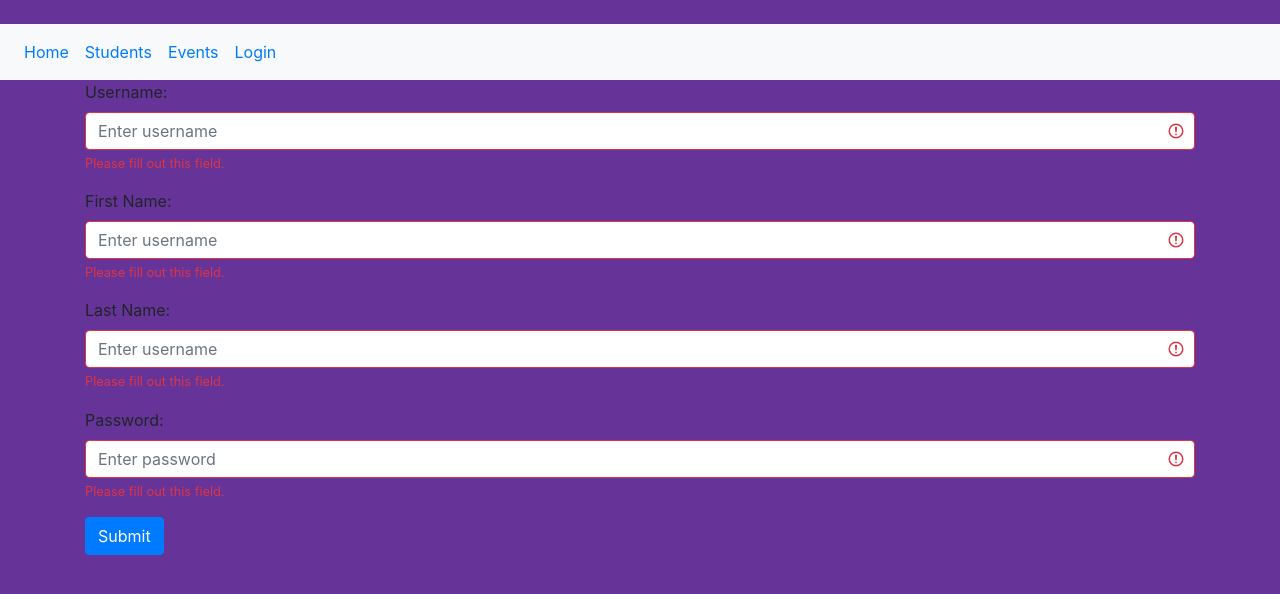
After one commit to paksmith/AthleticsDay, a Flask app: page /register in a window 1280 px wide. The commit adds this page. Shown: the top 594 px of the page. Run offline with Flask 2, Linux system fonts and the light colour scheme; some libraries are stand-ins or nearby versions.

Commit message:
Registration and login functioning

```diff
--- a/AthleticsDay/app.py
+++ b/AthleticsDay/app.py
@@ -1,10 +1,15 @@
-from flask import Flask, render_template, redirect, request
+from flask import Flask, render_template, redirect, request, session
+from hashlib import md5
 import pymysql
 
 app = Flask(__name__)
 
 # Make the WSGI interface available at the top level so wfastcgi can get it.
 wsgi_app = app.wsgi_app
+
+ROLE_USER = 1
+ROLE_ADMIN = 2
+ROLE_TEACHER = 3
 
 def create_connection():
     return pymysql.connect(
@@ -29,12 +34,56 @@ def index():
 @app.route("/login", methods=["GET", "POST"])
 def login():
     if request.method == "POST":
-        pass
+        userName = request.form["userName"]
+        password = request.form["password"]
+        password = md5(password.encode()).hexdigest()
+        connection = create_connection()
+        with connection.cursor() as cursor:
+            sql = "SELECT * FROM tblusers WHERE userName = %s AND password = %s"
+            vals = (userName, password)
+            cursor.execute(sql, vals)
+            users = cursor.fetchall()
+        connection.close()
+        if len(users) == 0:
+            #Login failed
+            return render_template("login.html")
+        else:
+            #Login succeeded'
+            user = users[0]
+            session['userName'] = user['roleID']
+            session['firstName'] = user['firstName']
+            session['lastName'] = user['lastName']
+            session["loggedIn"] = True
+            session["roleId"] = user['roleID']
+            return redirect('/')
     else:
         return render_template("login.html")
 
+@app.route("/register", methods=["GET", "POST"])
+def register():
+    if request.method == "POST":
+        #Get values from form, insert into tblUsers.
+        #TODO add validation (such as check that username is not already taken)
+        userName = request.form["userName"]
+        firstName = request.form["firstName"]
+        lastName = request.form["lastName"]
+        password = request.form["password"]
+        password = md5(password.encode()).hexdigest()
+        connection = create_connection()
+        with connection.cursor() as cursor:
+            sql = "INSERT INTO tblusers(userName, firstName, lastName, password, roleID) VALUES(%s, %s, %s, %s, %s)"
+            vals = (userName, firstName, lastName, password, ROLE_USER)
+            cursor.execute(sql, vals)
+            connection.commit()
+            connection.close()
+        return redirect("/login")
+    else:
+        return render_template("register.html")
+
 if __name__ == '__main__':
     import os
+    app.secret_key = os.urandom(12)
+    HOST = os.environ.get('SERVER_HOST', 'localhost')
     HOST = os.environ.get('SERVER_HOST', 'localhost')
     try:
         PORT = int(os.environ.get('SERVER_PORT', '5555'))
--- a/AthleticsDay/templates/_layout.html
+++ b/AthleticsDay/templates/_layout.html
@@ -22,11 +22,17 @@
                 <a class="nav-link" href="/students">Students</a>
             </li>
             <li class="nav-item">
-                <a class="nav-link" href="/Eevents">Events</a>
+                <a class="nav-link" href="/Events">Events</a>
             </li>
-            <li class="nav-item">
-                <a class="nav-link" href="/login">Login</a>
-            </li>
+            {% if session["loggedIn"] %}
+                <li class="nav-item">
+                    {{ session["firstName"] }}
+                </li>
+            {% else %}
+                <li class="nav-item">
+                    <a class="nav-link" href="/login">Login</a>
+                </li>
+            {% endif %}
         </ul>
     </nav>
     <div class="container">
--- /dev/null
+++ b/AthleticsDay/templates/register.html
@@ -0,0 +1,31 @@
+{% extends "_layout.html" %}
+{% block title %}Register{% endblock %}
+{% block content %}
+    <form method="post" class="was-validated">
+        <div class="form-group">
+            <label for="userName">Username:</label>
+            <input type="text" class="form-control" id="userName" placeholder="Enter username" name="userName" required>
+            <div class="valid-feedback">Valid.</div>
+            <div class="invalid-feedback">Please fill out this field.</div>
+        </div>
+        <div class="form-group">
+            <label for="firstName">First Name:</label>
+            <input type="text" class="form-control" id="firstName" placeholder="Enter username" name="firstName" required>
+            <div class="valid-feedback">Valid.</div>
+            <div class="invalid-feedback">Please fill out this field.</div>
+        </div>
+        <div class="form-group">
+            <label for="lastName">Last Name:</label>
+            <input type="text" class="form-control" id="lastName" placeholder="Enter username" name="lastName" required>
+            <div class="valid-feedback">Valid.</div>
+            <div class="invalid-feedback">Please fill out this field.</div>
+        </div>
+        <div class="form-group">
+            <label for="password">Password:</label>
+            <input type="password" class="form-control" id="password" placeholder="Enter password" name="password" required>
+            <div class="valid-feedback">Valid.</div>
+            <div class="invalid-feedback">Please fill out this field.</div>
+        </div>
+        <button type="submit" class="btn btn-primary">Submit</button>
+    </form>
+{% endblock %}
```
Also changed, not shown: AthleticsDay/templates/login.html (+5 -5 lines), 1 other file.
